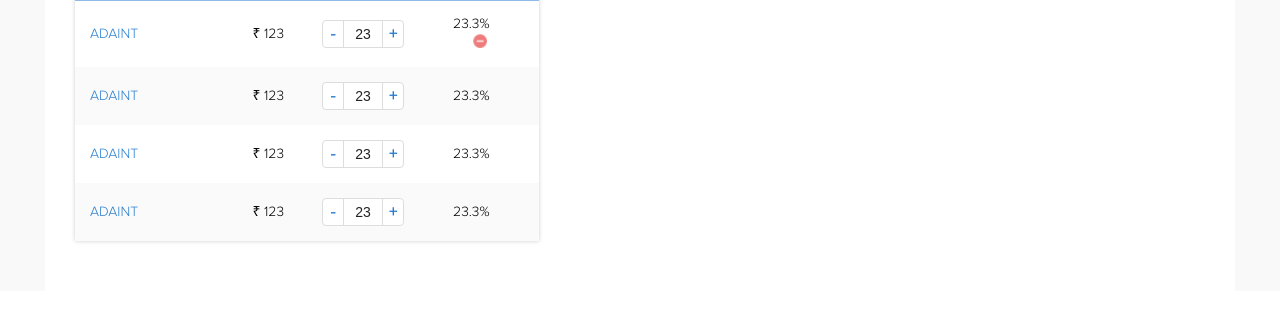
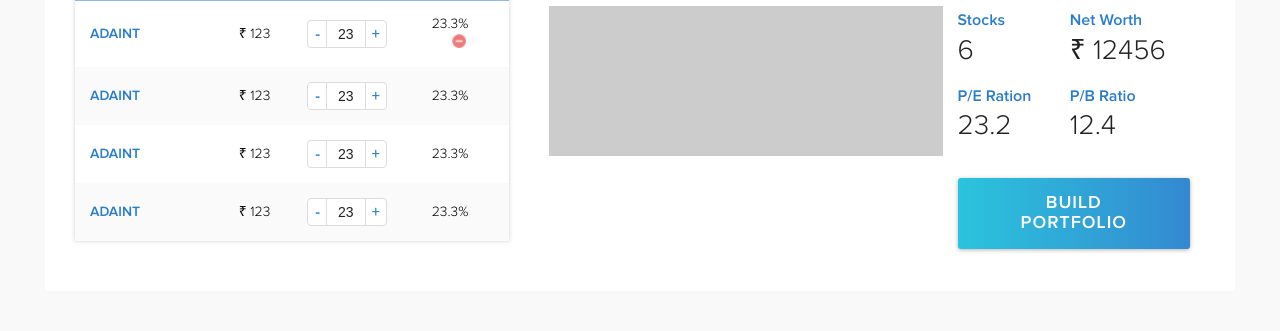
Before and after one commit to ssolanki/smallcase, a React app: page / in a window 1280 px wide. Shown: the part 633-964 px from the top of the page. Built offline with nearby package versions, Linux system fonts and the light colour scheme.

Commit message:
ui for overview stats added

```diff
--- a/src/base.css
+++ b/src/base.css
@@ -1,10 +1,14 @@
 @font-face {
-  font-family: proximaNova;
+  font-family: ProximaNova-Light;
   src: url(./fonts/proxima-nova-light.otf);
+}
+@font-face {
+  font-family: ProximaNova-Semibold;
+  src: url(./fonts/proxima-nova-semibold.otf);
 }
 
 body{
-  font-family: proximaNova;
+  font-family: ProximaNova-Semibold;
   font-size: 16px;
   min-height: 100vh;
 }
--- a/src/components/App/App.css
+++ b/src/components/App/App.css
@@ -3,7 +3,7 @@
   background-image: linear-gradient(to right, #2BC4DD, #3489D1);
 }
 .content{
-  padding: 0px 30px;
+  padding: 0px 30px 10px;
   background: #f9f9f9;
 }
 .heading{
--- /dev/null
+++ b/src/components/Portfolio/Overview/Overview.css
@@ -0,0 +1,64 @@
+.container{
+  padding-left: 10px;
+}
+.overview{
+  margin-top: 20px;
+}
+.overview:after{
+  content: "";
+  display: table;
+  clear: both;
+}
+.header{
+  font-size: 24px;
+  color: #1D70CA;
+}
+.graph{
+  width: 60%;
+  float: left;
+  background: #ccc;
+  height: 150px;
+  box-sizing: border-box;
+  padding: 0px 15px;
+}
+.details{
+  width: 40%;
+  float: right;
+  height: 150px;
+  box-sizing: border-box;
+  padding: 0px 15px;
+}
+.col6{
+  width: 50%;
+  display: inline-block;
+  box-sizing: border-box;
+  margin-right: -4px;
+}
+.details .heading{
+  font-size: 16px;
+  color: #287DCE;
+  text-transform: capitalize;
+  margin: 5px 0px;
+}
+.details .val{
+  font-family: ProximaNova-Light;
+  font-size: 28px;
+  color: #222222;
+  margin: 5px 0px 15px;
+}
+.btn{
+  margin-top: 20px;
+}
+.btn button{
+  font-family: ProximaNova-Semibold;
+  font-size: 18px;
+  background-image: linear-gradient(to right, #2BC4DD 0%, #3489D1 100%);
+  box-shadow: 0 1px 4px 0 rgba(0,0,0,0.30);
+  border: none;
+  padding: 15px 40px;
+  border-radius: 3px;
+  color: #fff;
+  text-transform: uppercase;
+  letter-spacing: 1px;
+  cursor: pointer;
+}
--- /dev/null
+++ b/src/components/Portfolio/Overview/Overview.js
@@ -0,0 +1,54 @@
+import React from 'react'
+
+import styles from './Overview.css'
+
+const Overview = () => (
+  <div>
+    <div className={styles.container}>
+      <div className={styles.header}> Portfolio Overview </div>
+      <div className={styles.overview}>
+        <div className={styles.graph}>
+        </div>
+        <div className={styles.details}>
+          <div className={styles.col6}>
+            <p className={styles.heading}>
+              stocks
+            </p>
+            <p className={styles.val}>
+              6
+            </p>
+          </div>
+          <div className={styles.col6}>
+            <p className={styles.heading}>
+              net worth
+            </p>
+            <p className={styles.val}>
+              &#8377; 12456
+            </p>
+          </div>
+          <div className={styles.col6}>
+            <p className={styles.heading}>
+              P/E ration
+            </p>
+            <p className={styles.val}>
+              23.2
+            </p>
+          </div>
+          <div className={styles.col6}>
+            <p className={styles.heading}>
+              P/B ratio
+            </p>
+            <p className={styles.val}>
+              12.4
+            </p>
+          </div>
+          <div className={styles.btn}>
+            <button> Build Portfolio </button>
+          </div>
+        </div>
+      </div>
+    </div>
+  </div>
+)
+
+export default Overview
--- a/src/components/Portfolio/Portfolio.css
+++ b/src/components/Portfolio/Portfolio.css
@@ -28,4 +28,18 @@
 .stocksInfo{
   width: 40%;
   padding: 0px 15px;
+  box-sizing: border-box;
+  float: left;
 }
+.overview{
+  width: 60%;
+  padding: 0px 15px;
+  box-sizing: border-box;
+  float: right;
+}
+
+.clearfix:after{
+  content: "";
+  display: table;
+  clear: both;
+}
--- a/src/components/Portfolio/Portfolio.js
+++ b/src/components/Portfolio/Portfolio.js
@@ -2,15 +2,22 @@ import React from 'react'
 
 import styles from './Portfolio.css'
 import StocksList from './StocksList/StocksList'
+import Overview from './Overview/Overview'
 
 const Portfolio = () => (
   <div>
     <div className={styles.container}>
       <div className={styles.banner}> Manage Portfolio </div>
       <div className={styles.bannerAngle}></div>
-      <div className={styles.stocksInfo}>
-        <StocksList />
+      <div className={styles.clearfix}>
+        <div className={styles.stocksInfo}>
+          <StocksList />
+        </div>
+        <div className={styles.overview}>
+          <Overview />
+        </div>
       </div>
+
     </div>
   </div>
 )
--- a/src/components/Portfolio/StocksList/StocksList.css
+++ b/src/components/Portfolio/StocksList/StocksList.css
@@ -15,6 +15,9 @@
 }
 .stocksList tbody tr td{
   font-size: 14px;
+}
+.price, .weight{
+  font-family: ProximaNova-Light;
 }
 .stockName{
   color: #287DCE;
@@ -36,7 +39,7 @@
   background: #FFFFFF;
   border: 1px solid #DDDDDD;
   border-radius: 4px;
-  font-size: 0px;
+  font-size: 0px; /* hack for space issue */
   line-height: 16px;
   width: 80px;
 }
@@ -59,6 +62,7 @@
   text-align: center;
   cursor: pointer;
   font-weight: bold;
+  margin-right: -2px; /* hack for space issue */
 }
 .stocksList th:nth-child(4n+1), .stocksList td:nth-child(4n+1){
   width: 35%;
--- a/src/components/Portfolio/StocksList/StocksList.js
+++ b/src/components/Portfolio/StocksList/StocksList.js
@@ -18,27 +18,27 @@ const StocksList = () => {
         <tbody>
           <tr className={styles.oddRow}>
             <td className={styles.stockName}> adaint </td>
-            <td> &#8377; 123 </td>
+            <td className={styles.price}> &#8377; 123 </td>
             <td> <div className={styles.shareInput}> <div className={styles.minus}>-</div> <input className={styles.value} value={23} /> <div className={styles.plus}>+</div> </div> </td>
-            <td> 23.3% <img src={imgSrc} className={styles.removeIcon} /> </td>
+            <td className={styles.weight}> 23.3% <img src={imgSrc} className={styles.removeIcon} /> </td>
           </tr>
           <tr className={styles.evenRow}>
             <td className={styles.stockName}> adaint </td>
-            <td> &#8377; 123 </td>
+            <td className={styles.price}> &#8377; 123 </td>
             <td> <div className={styles.shareInput}> <div className={styles.minus}>-</div> <input className={styles.value} value={23} /> <div className={styles.plus}>+</div> </div> </td>
-            <td> 23.3% </td>
+            <td className={styles.weight}> 23.3% </td>
           </tr>
           <tr className={styles.oddRow}>
             <td className={styles.stockName}> adaint </td>
-            <td> &#8377; 123 </td>
+            <td className={styles.price}> &#8377; 123 </td>
             <td> <div className={styles.shareInput}> <div className={styles.minus}>-</div> <input className={styles.value} value={23} /> <div className={styles.plus}>+</div> </div> </td>
-            <td> 23.3% </td>
+            <td className={styles.weight}> 23.3% </td>
           </tr>
           <tr className={styles.evenRow}>
             <td className={styles.stockName}> adaint </td>
-            <td> &#8377; 123 </td>
+            <td className={styles.price}> &#8377; 123 </td>
             <td> <div className={styles.shareInput}> <div className={styles.minus}>-</div> <input className={styles.value} value={23} /> <div className={styles.plus}>+</div> </div> </td>
-            <td> 23.3% </td>
+            <td className={styles.weight}> 23.3% </td>
           </tr>
         </tbody>
       </table>
--- a/src/components/StocksList/StockInfo/StockInfo.css
+++ b/src/components/StocksList/StockInfo/StockInfo.css
@@ -27,6 +27,7 @@
 .price{
   font-size: 24px;
   color: #666666;
+  font-family: ProximaNova-Light;
 }
 .otherInfo{
   float: right;
```
Also changed, not shown: src/fonts/proxima-nova-semibold.otf (added).
